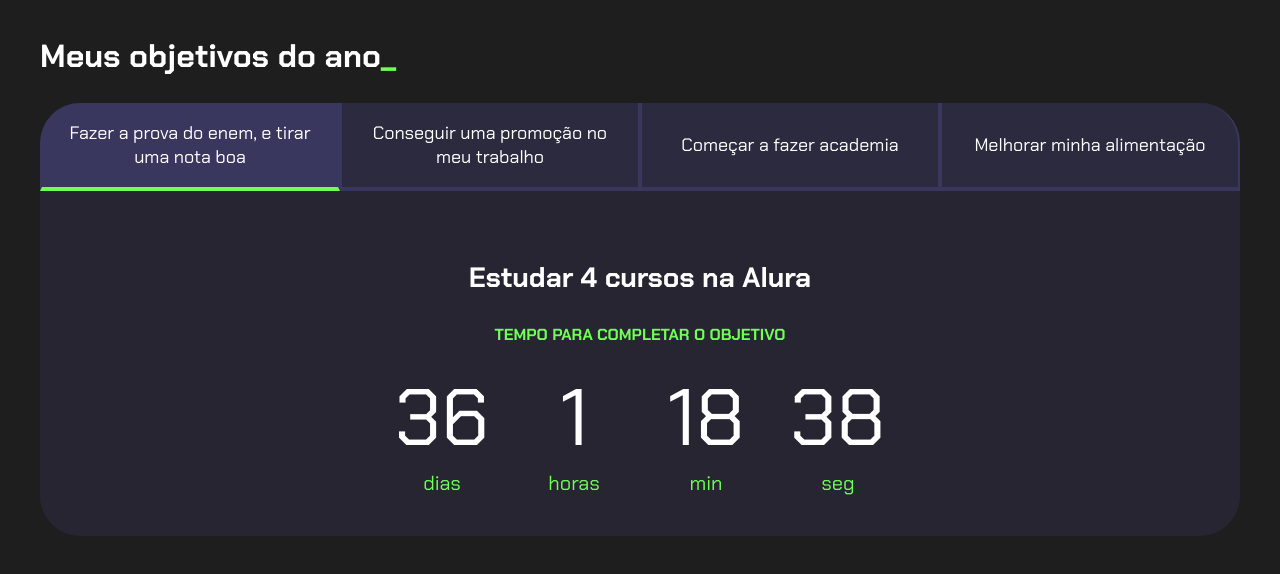
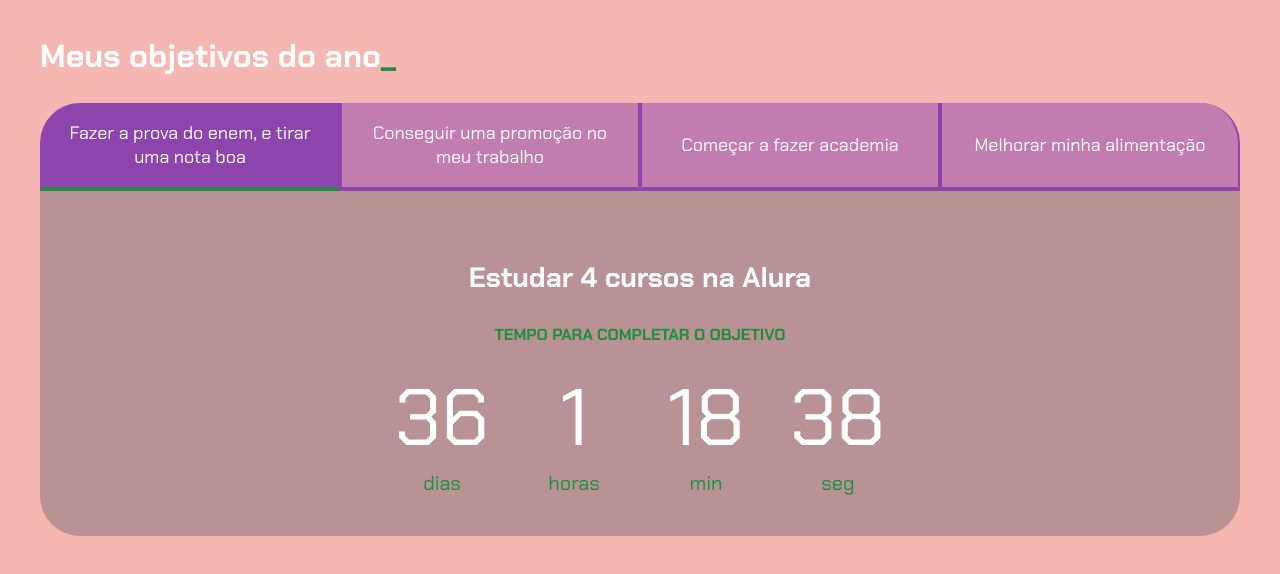
Before and after one commit to gustavinhojh26/2trimestre, a plain HTML site: page index.html in a window 1280 px wide. Drawn offline with Linux system fonts and the light colour scheme.

Commit message:
Update style.css

```diff
--- a/style.css
+++ b/style.css
@@ -1,12 +1,12 @@
 @import url('https://fonts.googleapis.com/css2?family=Chakra+Petch:wght@400;700&display=swap');
 
 :root {
-    --cor-de-fundo: #1E1E1E;
-    --verde: #6FFF57;
-    --branco: #FFFFFF;
-    --botao-ativo: #3A375E;
-    --botao-inativo: rgba(58, 55, 94, 0.5);
-    --texto-fundo: rgba(58, 55, 94, 0.3);
+    --cor-de-fundo: #F5B7B1;
+    --verde: #1E8E3E;
+    --branco: #FDFEFE;
+    --botao-ativo: #8E44AD;
+    --botao-inativo: rgba(142, 68, 173, 0.5);
+    --texto-fundo: rgba(44, 62, 80, 0.3);
 }
 
 body {
```
